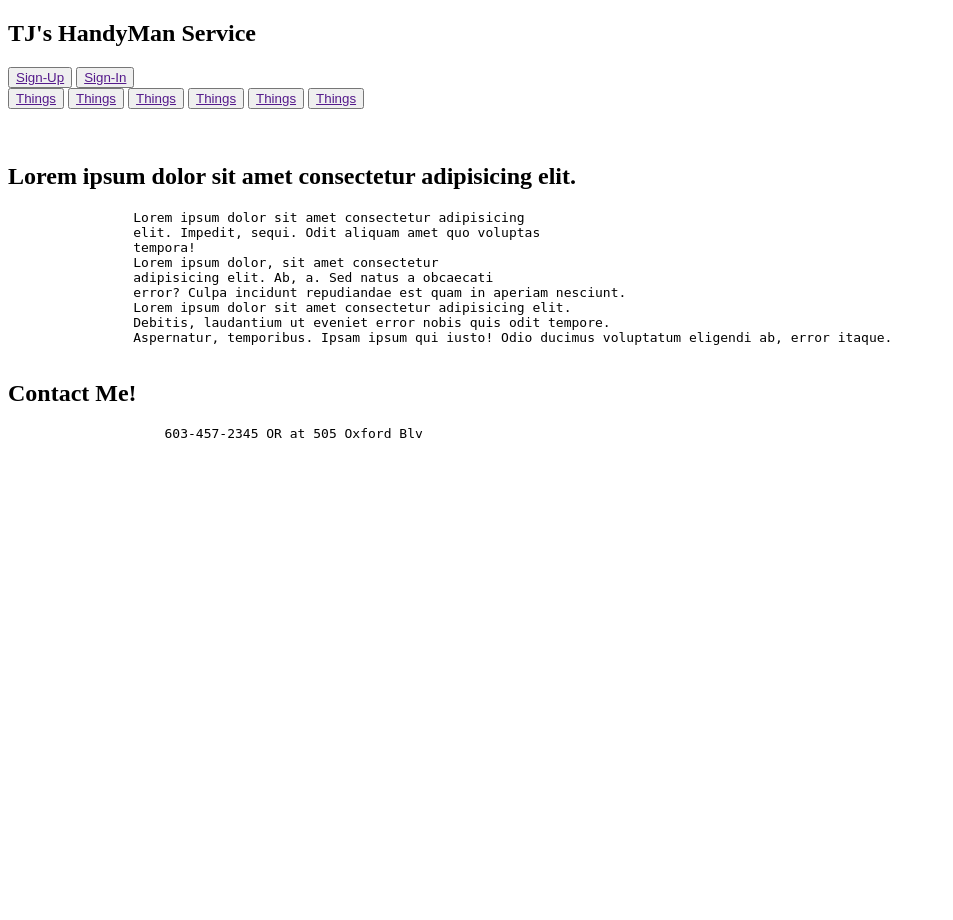
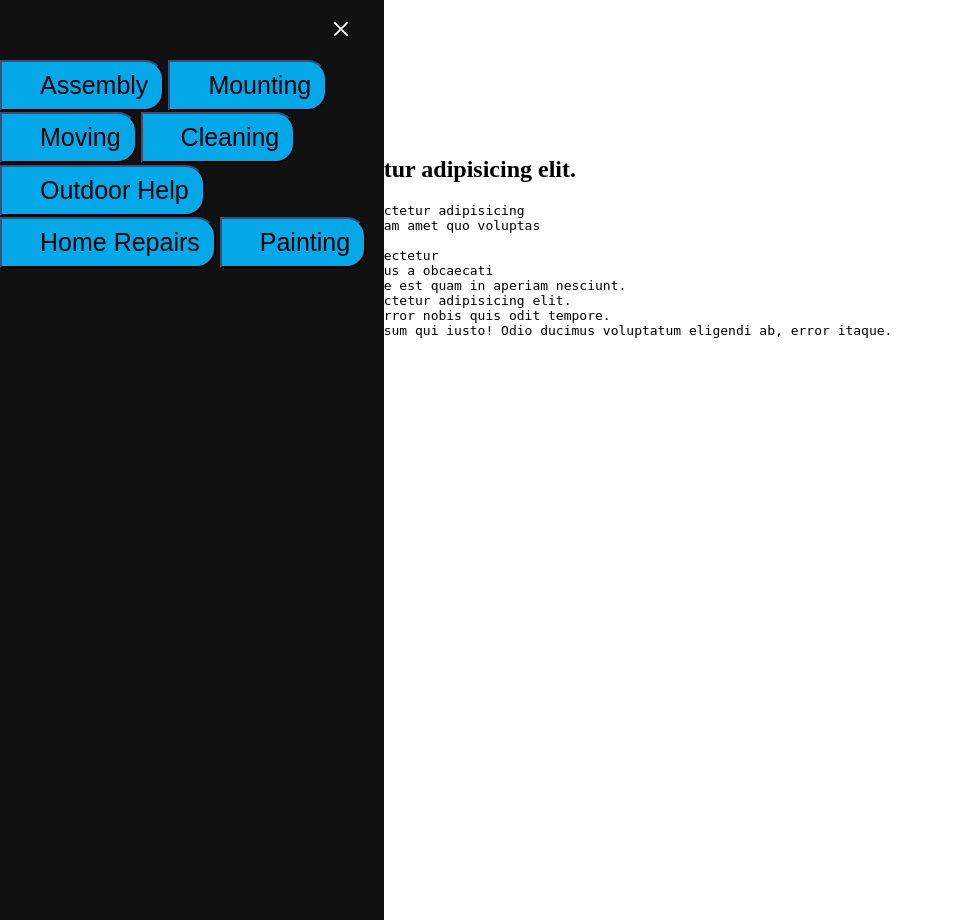
Before and after one commit to BlairJ05/TJ-Handyman, a Django app: page / in a window 1280 px wide. Shown: the whole page, without its empty margins (0-953 px from the left). Run offline with Django 5.2, Linux system fonts and the light colour scheme.

Commit message:
Created SideNav

```diff
--- a/capStone/capStoneApp/static/styles.css
+++ b/capStone/capStoneApp/static/styles.css
@@ -1,9 +1,62 @@
 body {
 
 }
-#navBar-Start {
+#navBar-Start{
 
 }
+.sideNav {
+    height: 100%;
+    width: 30vw;
+    position: fixed;
+    z-index: 1;
+    top: 0;
+    left: 0;
+    background-color: #111;
+    overflow-x: hidden;
+    transition: 0.5s;
+    padding-top: 60px;
+
+
+}
+.sideNav a {
+  padding: 8px 8px 8px 32px;
+  text-decoration: none;
+  font-size: 25px;
+  color: #000000;
+  display: block;
+  transition: 0.3s;
+}
+.sideNav button{
+  background-color: rgb(4, 168, 233);
+  border-top-right-radius: 1.5vw;
+  border-bottom-right-radius: 1.5vw;
+  margin-bottom: .1vw;
+  border-color: rgb(18, 19, 29);
+
+}
+.sideNav button:hover{
+  transform: scale(1.1);
+}
+
+.sideNav a:hover{
+    color: #ffffff;
+
+}
+
+.sideNav .closebtn{
+  position: absolute;
+  top: 0;
+  right: 25px;
+  font-size: 36px;
+  margin-left: 50px;
+  color: #ffffff;
+}
+@media screen and (max-height: 450px) {
+    .sideNav {padding-top: 15px;}
+    .sideNav a {font-size: 18px;}
+  }
+
+
 
 #tjCompany {
 
--- a/capStone/capStoneApp/templates/index.html
+++ b/capStone/capStoneApp/templates/index.html
@@ -5,7 +5,7 @@
     <meta charset="UTF-8">
     <meta name="viewport" content="width=device-width, initial-scale=1.0">
     <link rel="stylesheet" href="{% static 'styles.css' %}">
-    <title>TJ Company</title>
+    <title>TJ HandyMan Service</title>
 </head>
 <body>
 
@@ -24,7 +24,7 @@
     -->
 
     <section id="navBar-Start">
-        <div>
+        <div >
 
             <button id="signUp">
                 <a href="">Sign-Up</a>
@@ -33,15 +33,28 @@
             <button id="signIn">
                 <a href="">Sign-In</a>
             </button>
+                <nav id="mySidenav" class="sideNav">
+                    <a href="javascript:void(0)" class="closebtn" onclick="closeNav()">&times;</a>
+                    <button><a href="">Assembly</a></button>
+                    <button><a href="">Mounting</a></button>
+                    <button><a href="">Moving</a></button>
+                    <button><a href="">Cleaning</a></button>
+                    <button><a href="">Outdoor Help</a></button>
+                    <button><a href="">Home Repairs</a></button>
+                    <button><a href="">Painting</a></button>
 
-            <nav>
-                <button><a href="">Things</a></button>
-                <button><a href="">Things</a></button>
-                <button><a href="">Things</a></button>
-                <button><a href="">Things</a></button>
-                <button><a href="">Things</a></button>
-                <button><a href="">Things</a></button>
-            </nav>
+                </nav>
+                <span style="font-size:30px;cursor:pointer;color:black" onclick="openNav()">&#9776; open</span>
+                    <script>
+                        function openNav() {
+                        document.getElementById("mySidenav").style.width = "250px";
+                        }
+
+                        function closeNav() {
+                        document.getElementById("mySidenav").style.width = "0";
+                        }
+                </script>
+            </div>
         </div>
     </section>
 
@@ -94,16 +107,10 @@
                     Contact Me!
                 </h2>
                 <pre>
-                    603-457-2345 OR at 505 Oxford Blv
+                    <a href="228-363-3068">228-363-3068</a><p>OR at <a href="">505 Oxford Blv</a></p>
                 </pre>
             </footer>
         </div>
     </section>
-
-
-
-
-
-
 </body>
 </html>
```
